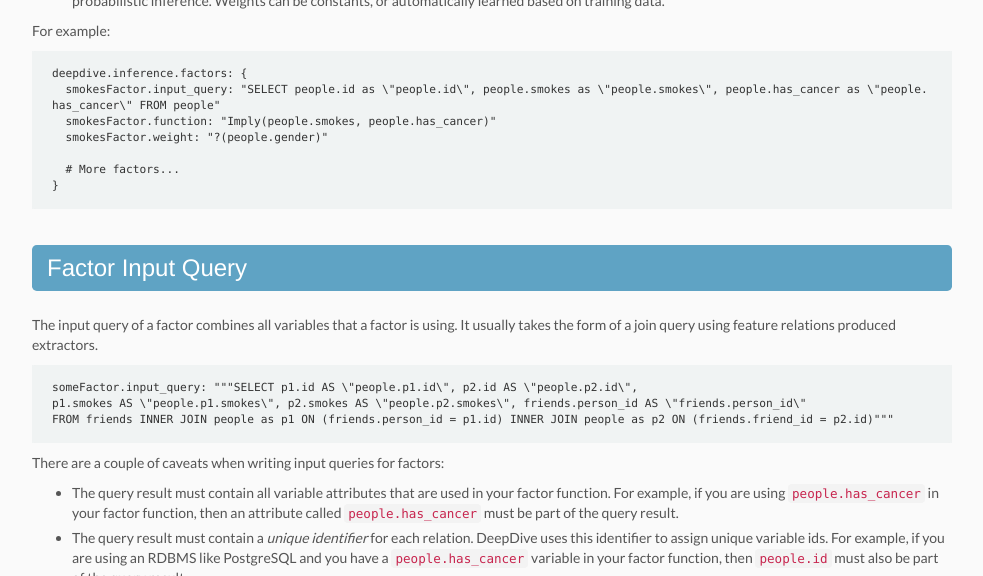
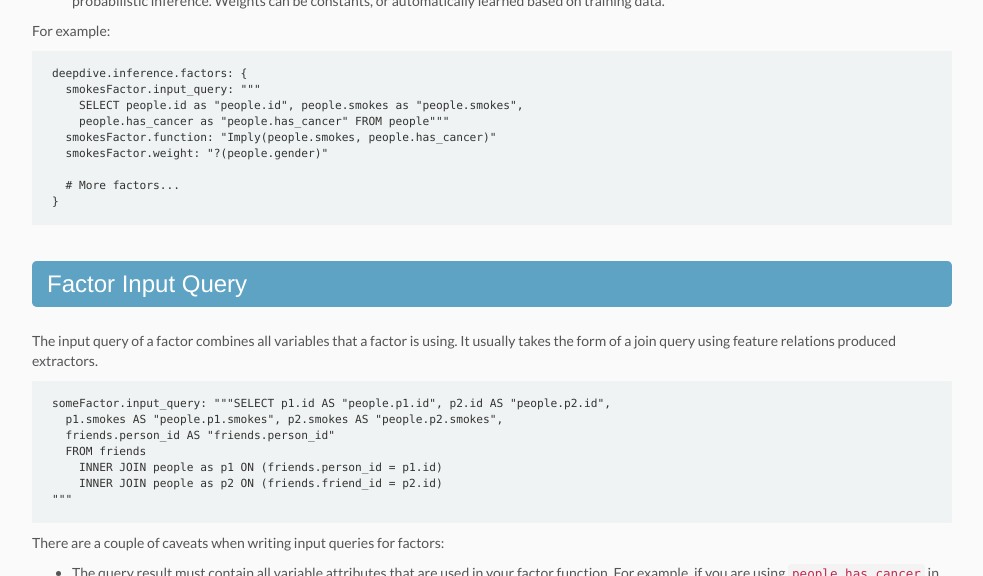
Before and after one commit to senaraiandi/deepdive, a Jekyll site: the page built from doc/inference_rules.md, in a window 1280 px wide and 900 px high, cut to the strip 324-900 px from the top of the window. Shown: the whole strip, without its empty margins (148-1131 px from the left). Built offline with Jekyll 4.4.1, drawn with Linux system fonts in a browser that asks for light colours; nearby versions of some CDN libraries.

```diff
--- a/doc/inference_rules.md
+++ b/doc/inference_rules.md
@@ -13,7 +13,9 @@ Inference rules describe how [factor graph](/doc/general/inference.html) is cons
 For example:
 
     deepdive.inference.factors: {
-      smokesFactor.input_query: "SELECT people.id as \"people.id\", people.smokes as \"people.smokes\", people.has_cancer as \"people.has_cancer\" FROM people"
+      smokesFactor.input_query: """
+        SELECT people.id as "people.id", people.smokes as "people.smokes",
+        people.has_cancer as "people.has_cancer" FROM people"""
       smokesFactor.function: "Imply(people.smokes, people.has_cancer)"
       smokesFactor.weight: "?(people.gender)"
 
@@ -24,9 +26,13 @@ For example:
 
 The input query of a factor combines all variables that a factor is using. It usually takes the form of a join query using feature relations produced extractors.
 
-    someFactor.input_query: """SELECT p1.id AS \"people.p1.id\", p2.id AS \"people.p2.id\",
-    p1.smokes AS \"people.p1.smokes\", p2.smokes AS \"people.p2.smokes\", friends.person_id AS \"friends.person_id\"
-    FROM friends INNER JOIN people as p1 ON (friends.person_id = p1.id) INNER JOIN people as p2 ON (friends.friend_id = p2.id)"""
+    someFactor.input_query: """SELECT p1.id AS "people.p1.id", p2.id AS "people.p2.id",
+      p1.smokes AS "people.p1.smokes", p2.smokes AS "people.p2.smokes",
+      friends.person_id AS "friends.person_id"
+      FROM friends
+        INNER JOIN people as p1 ON (friends.person_id = p1.id)
+        INNER JOIN people as p2 ON (friends.friend_id = p2.id)
+    """
 
 There are a couple of caveats when writing input queries for factors:
 
```
